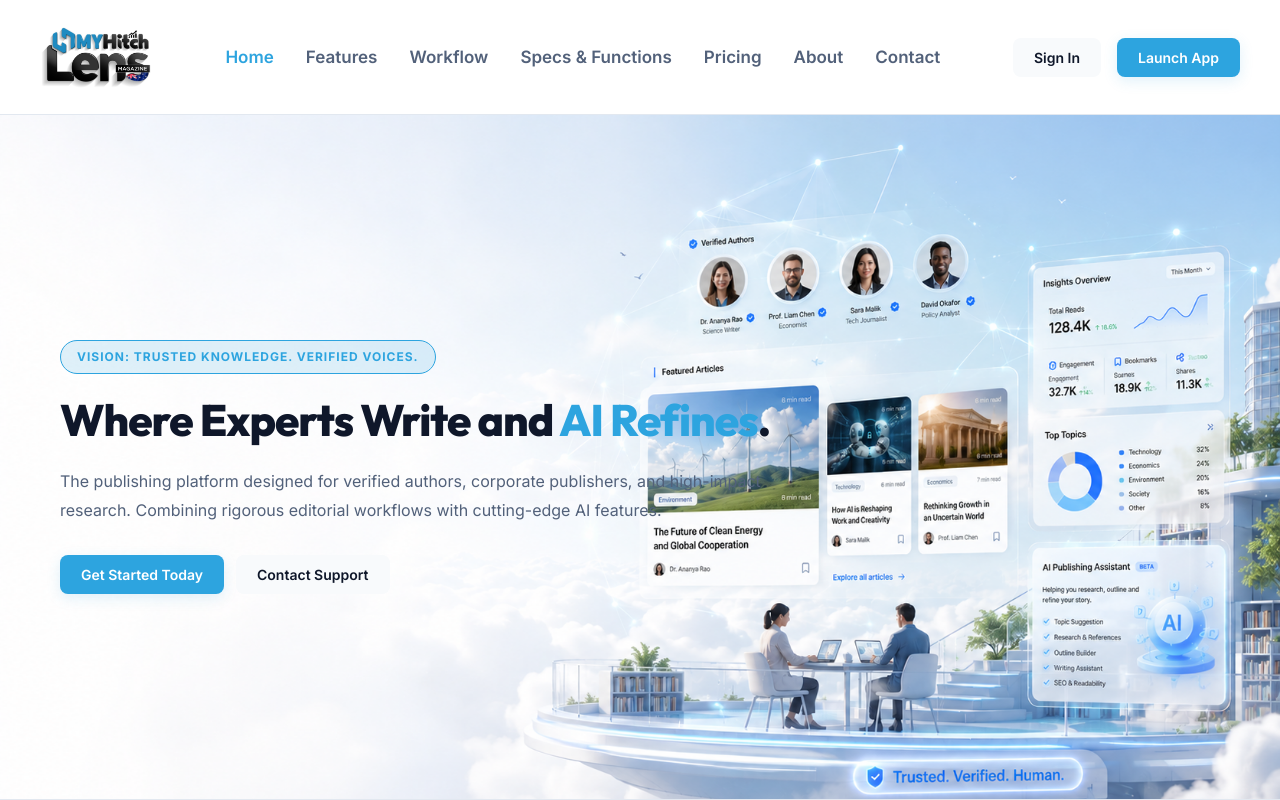
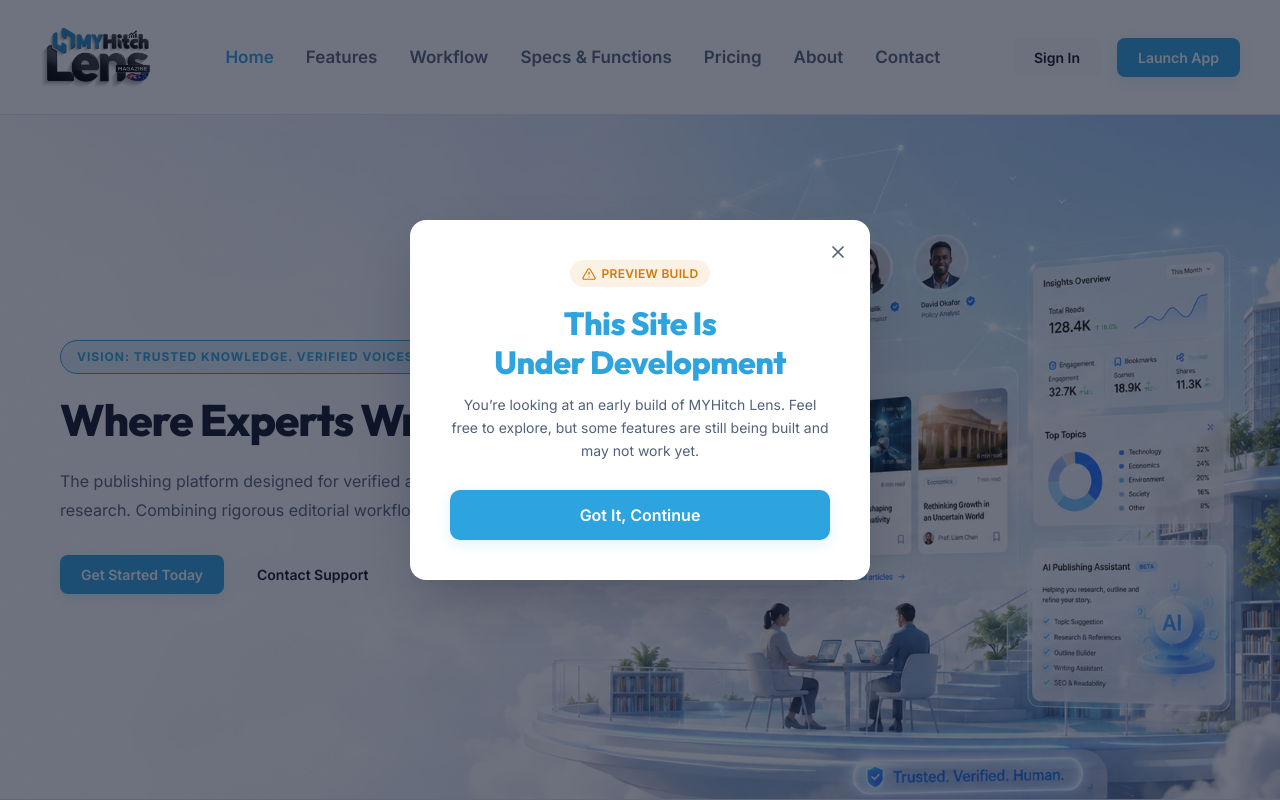
Before and after one commit to Harsh-Kesh/myhitch-lens, a Next.js app: page / in a window 1280 px wide. Shown: the top 800 px of the page. Built offline with nearby package versions, Linux system fonts and the light colour scheme.

Commit message:
Revert "Remove the "Under Development" preview popup before the live demo"
This reverts commit 8029c1850ef0ac861a13153c293102e247ee375c.

```diff
--- a/src/app/layout.tsx
+++ b/src/app/layout.tsx
@@ -1,6 +1,7 @@
 import type { Metadata, Viewport } from "next";
 import { Inter, Outfit } from "next/font/google";
 
+import { DevelopmentNotice } from "@/components/layout/DevelopmentNotice";
 import { StoreProvider } from "@/components/providers/StoreProvider";
 
 import "./globals.css";
@@ -51,6 +52,7 @@
     >
       <body suppressHydrationWarning>
         <StoreProvider>{children}</StoreProvider>
+        <DevelopmentNotice />
       </body>
     </html>
   );
```
